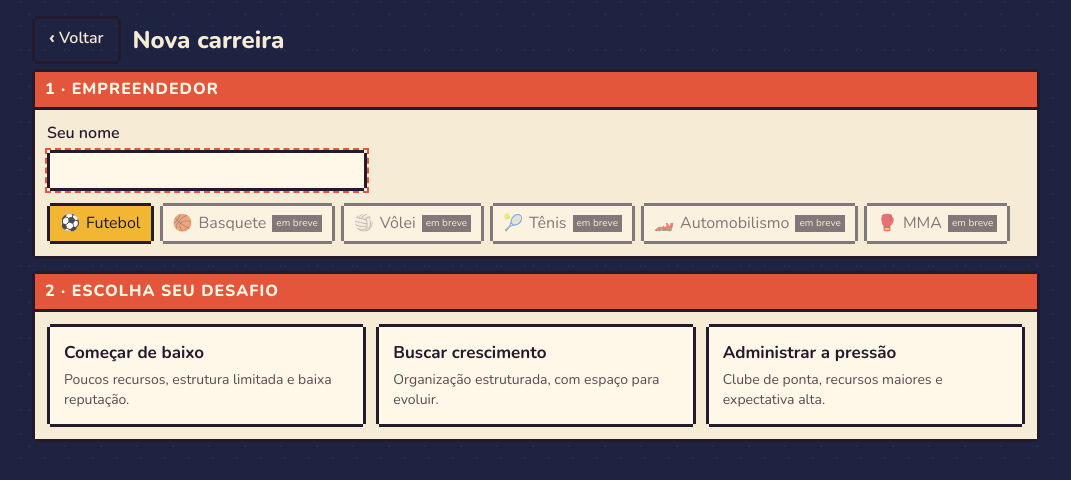
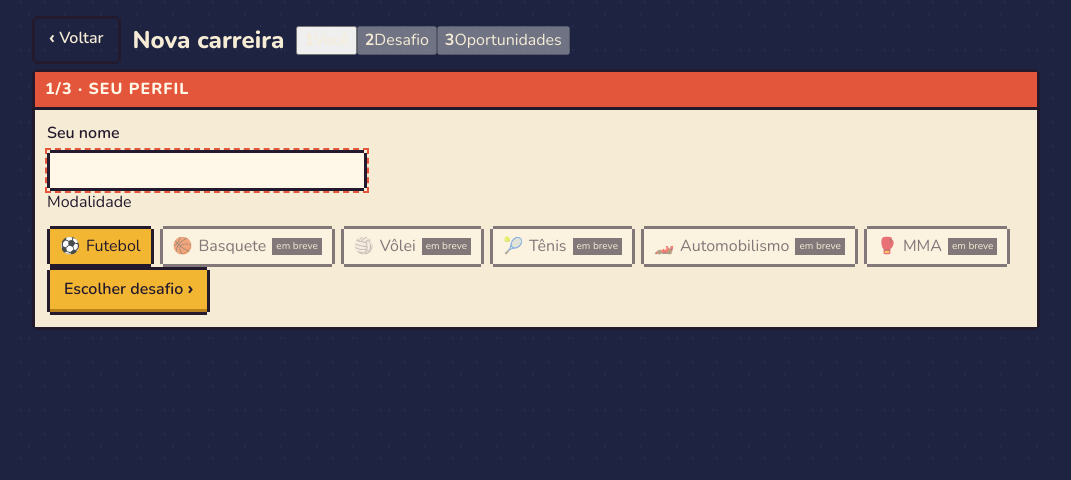
Before and after one commit to leonardovalim/Elifoot2027, a React (Vite) app: page / in a window 1280 px wide. Both pictures are taken after a click on the button "Nova carreira". Shown: the top 480 px of the page, without its empty margins (104-1175 px from the left). Built offline with nearby package versions, Linux system fonts and the light colour scheme.

Commit message:
feat: update src/ui/App.tsx

```diff
--- a/src/ui/App.tsx
+++ b/src/ui/App.tsx
@@ -13,6 +13,7 @@ import {
 import { Game } from './Game';
 import { clearCareer, loadCareer, saveCareer } from './storage';
 import { loadVotes, saveVote } from './interest';
+import { nextWizardStep, previousWizardStep, type WizardStep } from './createWizard';
 import { Badge, Modal, Stars, money } from './util';
 
 type Screen = 'title' | 'create' | 'game';
@@ -78,28 +79,53 @@ function Create({ onBack, onStart }: { onBack: () => void; onStart: (c: Career)
   const [seed, setSeed] = useState(() => (Date.now() ^ Math.floor(Math.random() * 1e9)) >>> 0);
   const [name, setName] = useState('');
   const [type, setType] = useState<ChallengeType | null>(null);
+  const [step, setStep] = useState<WizardStep>(1);
   const [nameError, setNameError] = useState(false);
+  const [challengeError, setChallengeError] = useState(false);
   const [votes, setVotes] = useState(loadVotes);
   const [voting, setVoting] = useState<Sport | null>(null);
   const nameRef = useRef<HTMLInputElement>(null);
   const world = useMemo(() => newWorld(seed), [seed]);
   const options = useMemo(() => (type ? challengeOptions(world, type) : []), [world, type]);
+  const nextStep = () => {
+    const next = nextWizardStep(step, { name, hasChallenge: !!type });
+    if (next === step) {
+      if (step === 1) { setNameError(true); nameRef.current?.focus(); }
+      if (step === 2) setChallengeError(true);
+      return;
+    }
+    setNameError(false);
+    setChallengeError(false);
+    setStep(next);
+  };
+  const previousStep = () => { setChallengeError(false); setStep(previousWizardStep(step)); };
+  const chooseChallenge = (t: ChallengeType) => { setType(t); setChallengeError(false); };
 
   return (
     <div className="create">
       <header className="create-head">
-        <button className="btn ghost" onClick={onBack}>‹ Voltar</button>
-        <h2>Nova carreira</h2>
+        <button className="btn ghost" onClick={step === 1 ? onBack : previousStep}>‹ {step === 1 ? 'Voltar' : 'Anterior'}</button>
+        <div>
+          <h2>Nova carreira</h2>
+        </div>
+        <nav className="wizard-progress" aria-label="Etapas da nova carreira">
+          {(['Você', 'Desafio', 'Oportunidades'] as const).map((label, i) => {
+            const target = (i + 1) as WizardStep;
+            const available = target <= step || (target === 2 && !!name.trim()) || (target === 3 && !!name.trim() && !!type);
+            return <button key={label} className={`wizard-step ${step === target ? 'on' : ''}`} aria-current={step === target ? 'step' : undefined} disabled={!available} onClick={() => setStep(target)}><b>{target}</b><span>{label}</span></button>;
+          })}
+        </nav>
       </header>
 
-      <section className="window">
-        <header className="window-title"><span>1 · Empreendedor</span></header>
+      {step === 1 && <section className="window wizard-card">
+        <header className="window-title"><span>1/3 · Seu perfil</span></header>
         <div className="window-body">
           <label className="field">Seu nome
             <input ref={nameRef} value={name} maxLength={24} autoFocus autoComplete="name" aria-invalid={nameError}
               onChange={(e) => { setName(e.target.value); setNameError(false); }} />
-            {nameError && <span className="field-error">Digite seu nome para assumir o desafio.</span>}
+            {nameError && <span className="field-error">Digite seu nome para continuar.</span>}
           </label>
+          <div className="sports-label"><span>Modalidade</span></div>
           <div className="sports">
             {SPORTS.map((s) => (
               <button key={s.id} className={`sport ${s.ready ? 'on' : 'off'}`} onClick={() => !s.ready && setVoting(s)}
@@ -109,28 +135,34 @@ function Create({ onBack, onStart }: { onBack: () => void; onStart: (c: Career)
               </button>
             ))}
           </div>
+          <div className="wizard-actions"><button className="btn primary" onClick={nextStep}>Escolher desafio ›</button></div>
         </div>
-      </section>
+      </section>}
 
-      <section className="window">
-        <header className="window-title"><span>2 · Escolha seu desafio</span></header>
-        <div className="window-body challenges">
+      {step === 2 && <section className="window wizard-card">
+        <header className="window-title"><span>2/3 · Escolha seu desafio</span></header>
+        <div className="window-body">
+          <div className="challenges">
           {(Object.keys(CHALLENGES) as ChallengeType[]).map((t) => (
-            <button key={t} className={`challenge ${type === t ? 'on' : ''}`} onClick={() => setType(t)}>
+            <button key={t} className={`challenge ${type === t ? 'on' : ''}`} onClick={() => chooseChallenge(t)} aria-pressed={type === t}>
               <b>{CHALLENGES[t].title}</b>
               <span>{CHALLENGES[t].text}</span>
             </button>
           ))}
+          </div>
+          {challengeError && <p className="field-error">Escolha um desafio para ver as oportunidades.</p>}
+          <div className="wizard-actions"><button className="btn ghost" onClick={previousStep}>‹ Voltar</button><button className="btn primary" onClick={nextStep}>Ver oportunidades ›</button></div>
         </div>
-      </section>
+      </section>}
 
-      {type && (
-        <section className="window">
+      {step === 3 && type && (
+        <section className="window wizard-card offer-step">
           <header className="window-title">
-            <span>3 · Oportunidades</span>
+            <span>3/3 · Oportunidades</span>
             <button className="btn sm ghost" onClick={() => setSeed((seed * 1103515245 + 12345) >>> 0)}>↻ outro universo</button>
           </header>
-          <div className="window-body offers">
+          <div className="window-body">
+            <div className="offers">
             {options.map((o) => {
               const club = world.clubs[o.clubId]!;
               return (
@@ -145,7 +177,7 @@ function Create({ onBack, onStart }: { onBack: () => void; onStart: (c: Career)
                   </dl>
                   <div className="objective">🎯 {OBJECTIVE_LABEL[o.objective]}</div>
                   <button className="btn primary" onClick={() => {
-                    if (!name.trim()) { setNameError(true); nameRef.current?.focus(); nameRef.current?.scrollIntoView({ behavior: 'smooth', block: 'center' }); return; }
+                    if (!name.trim()) { setNameError(true); setStep(1); nameRef.current?.focus(); return; }
                     onStart(startCareer(seed, name.trim(), type, o.clubId));
                   }}>
                     Assumir o desafio
@@ -153,6 +185,8 @@ function Create({ onBack, onStart }: { onBack: () => void; onStart: (c: Career)
                 </div>
               );
             })}
+            </div>
+            <div className="wizard-actions"><button className="btn ghost" onClick={previousStep}>‹ Trocar desafio</button></div>
           </div>
         </section>
       )}
```
